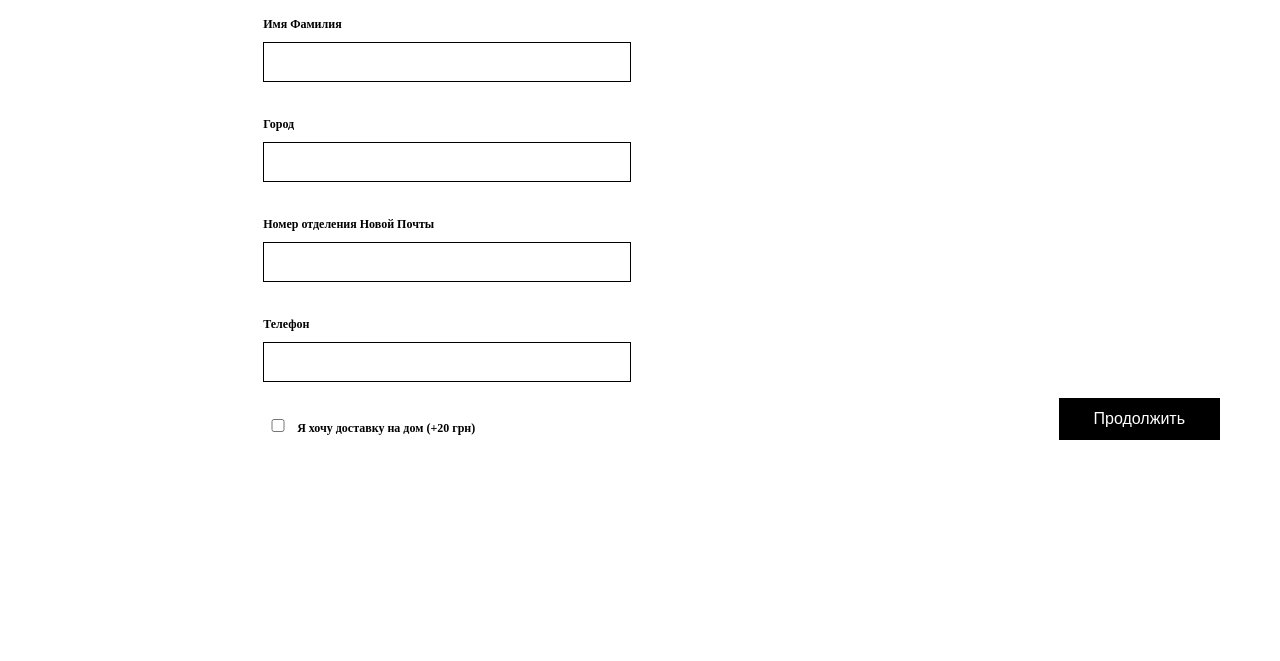
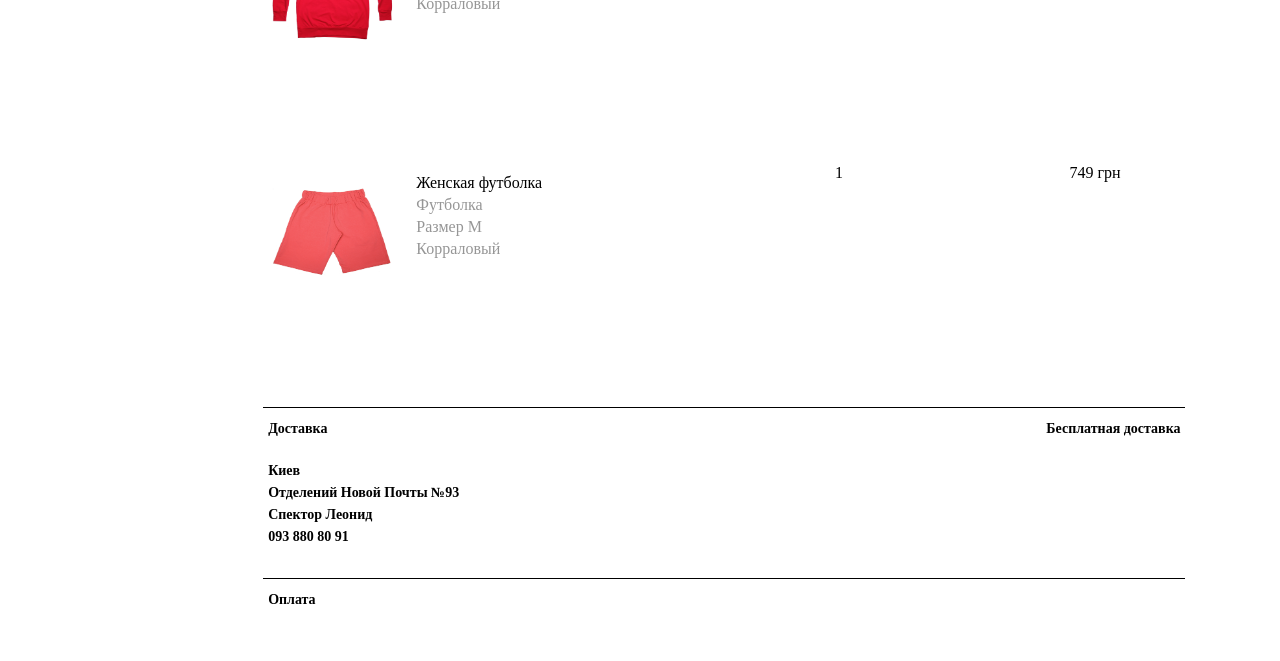
Before and after one commit to helldrummy/banan-store, a website: page offer/offer.html in a window 1280 px wide. Shown: the part 442-1103 px from the top of the page. Before the commit the page ends 926 px from the top, so only its background shows below. Drawn offline with Linux system fonts and the light colour scheme; a script that the page names is missing.

Commit message:
Add new styles and markup for offer-page

```diff
--- a/offer/offer.css
+++ b/offer/offer.css
@@ -4,6 +4,29 @@
 
 }
 
+.display-block {
+    display: block;
+}
+
+.display-none {
+    display: none;
+}
+
+.cell-10 {
+    width: 10%;
+}
+
+.cell-15 {
+    width: 15%;
+}
+
+.cell-25 {
+    width: 25%;
+}
+
+.cell-45 {
+    width: 45%;
+}
 /****************************************general styles*/
 /*******************************************************/
 /*****************************registration block markup*/
@@ -21,12 +44,12 @@
 
 .offer-block .offer-block__switch-item {
     font-size: 14px;
-    color: #969696;
+    color: #000000;
     font-weight: 600;
 }
 
 .offer-block .offer-block__switch-item_active {
-    color: #000000;
+    color: #969696;
 }
 
 .offer-block__header {
@@ -35,8 +58,9 @@
     margin: 0 0 30px 0;
 }
 
+/*************************************Input-block begin*/
 .offer-block .offer-block__input-block {
-    display: inline-block;
+    display: none;
     width: 30%
 }
 
@@ -49,12 +73,11 @@
     margin: 0 auto 30px;
 }
 
-.offer-block .offer-block__input_toggle {
+.offer-block .offer-block__input_shipping {
 
 }
 
-.offer-block .offer-block__input_hide {
-    display: none;
+.offer-block .offer-block__input_address {
 }
 
 .offer-block .offer-block__label {
@@ -74,26 +97,107 @@
 }
 
 .offer-block .offer-block__place_checkbox {
-    width: 30px;
+    width: 15px;
+    height: 15px;
+    border: 2px solid #000;
     display: inline-block;
 }
 
-.offer-block .offer-block__place_checkbox_active {
-
-}
-
 .offer-block .offer-block__button {
+    display: none;
     background: #000000;
     color: #ffffff;
     padding: 12px 35px;
     margin: 0 0 18px 0;
     border-style: none;
-    display: block;
     position: absolute;
     bottom: -100px;
     right: 60px;
+    cursor: pointer;
 }
 
+/***************************************Input-block end*/
+/*******************************************************/
+/**************************************Ware-block begin*/
+.offer-block .offer-block__wares {
+    width: 80%;
+    display: inline-block;
+}
+
+.offer-block .offer-block__top-wrap {
+    width: 100%;
+    margin: 0 0 35px 0;
+}
+
+.offer-block .offer-block__item-name {
+    display: inline-block;
+    font-weight: 600;
+}
+
+.offer-block .offer-block__ware-item {
+    min-height: 175px;
+    margin: 0 0 70px 0;
+}
+
+.offer-block .offer-block__ware-image {
+    max-width: 150px;
+}
+
+.offer-block .offer-block__ware-info {
+    display: inline-block;
+    padding: 10px 0 0 15px;
+}
+
+.offer-block .offer-block__text {
+
+}
+
+.offer-block .offer-block__text.offer-block__text_gray {
+    color: #969696;
+}
+
+.offer-block .offer-block__number {
+    display: inline-block;
+    vertical-align: top;
+}
+
+.offer-block .offer-block__total {
+    display: inline-block;
+    vertical-align: top;
+}
+
+/****************************************Ware-block end*/
+/*******************************************************/
+/**************************************Cell-block begin*/
+.cell {
+    position: relative;
+    border-top: 1px solid #000000;
+    padding: 10px 5px 30px;
+}
+
+.cell .cell__text {
+    font-size: 14px;
+    font-weight: 600;
+}
+
+.cell .cell__text.cell__text_name {
+    margin: 0 0 20px 0;
+}
+
+.cell .cell__text.cell__text_side-text {
+    position: absolute;
+    width: 99%;
+    top: 10px;
+    text-align: right;
+}
+
+.cell .cell__user-info {
+
+}
+
+
+/****************************************Cell-block end*/
+/*******************************************************/
 /*****************************registration block markup*/
 /*******************************************************/
 /*****************************************mobile styles*/
--- a/offer/offer.html
+++ b/offer/offer.html
@@ -53,7 +53,7 @@
     </div>
 
     <div class="offer-block__input-block">
-        <form id="offer" class="offer-block__form" action="">
+        <form id="offer" class="offer-block__form offer-block__toggle" action="">
             <div class="offer-block__input">
                 <label class="offer-block__label">E-mail</label>
                 <input required type="email" class="offer-block__place">
@@ -67,11 +67,11 @@
                 <label class="offer-block__label">Город</label>
                 <input required type="text" class="offer-block__place">
             </div>
-            <div class="offer-block__input offer-block__input_toggle">
+            <div class="offer-block__input offer-block__input_shipping">
                 <label class="offer-block__label">Номер отделения Новой Почты</label>
                 <input required type="text" class="offer-block__place">
             </div>
-            <div class="offer-block__input offer-block__input_hide">
+            <div class="offer-block__input offer-block__input_address display-none">
                 <label class="offer-block__label">Адрес доставки</label>
                 <input required type="text" class="offer-block__place">
             </div>
@@ -85,7 +85,51 @@
             </div>
         </form>
     </div>
-    <input form="offer" type="submit" value="Продолжить" class="offer-block__button">
+    <input form="offer" type="submit" value="Продолжить" class="offer-block__button offer-block__toggle">
+    <!----------------------------------------------------------------------------------------------------------------->
+    <div class="offer-block__wares">
+        <div class="offer-block__top-wrap">
+            <p class="offer-block__item-name cell-15">Вещь</p>
+            <p class="offer-block__item-name cell-45">Описание</p>
+            <p class="offer-block__item-name cell-25">Количество</p>
+            <p class="offer-block__item-name cell-10">Всего</p>
+        </div>
+        <div class="offer-block__ware-item">
+            <img src="images/banan-man-sweatshirt_corral.jpg" alt="" class="offer-block__ware-image float_left cell-15">
+            <div class="offer-block__ware-info cell-45">
+                <p class="offer-block__text">Женская футболка</p>
+                <p class="offer-block__text offer-block__text_gray">Футболка</p>
+                <p class="offer-block__text offer-block__text_gray">Размер М</p>
+                <p class="offer-block__text offer-block__text_gray">Корраловый</p>
+            </div>
+            <p class="offer-block__number cell-25">1</p>
+            <div class="offer-block__total cell-10">749 грн</div>
+        </div>
+        <div class="offer-block__ware-item">
+            <img src="images/banan-man-shorts_peach.jpg" alt="" class="offer-block__ware-image float_left cell-15">
+            <div class="offer-block__ware-info cell-45">
+                <p class="offer-block__text">Женская футболка</p>
+                <p class="offer-block__text offer-block__text_gray">Футболка</p>
+                <p class="offer-block__text offer-block__text_gray">Размер М</p>
+                <p class="offer-block__text offer-block__text_gray">Корраловый</p>
+            </div>
+            <p class="offer-block__number cell-25">1</p>
+            <div class="offer-block__total cell-10">749 грн</div>
+        </div>
+        <div class="cell">
+            <p class="cell__text cell__text_name">Доставка</p>
+            <div class="cell__user-info">
+                <p class="cell__text">Киев</p>
+                <p class="cell__text">Отделений Новой Почты №93</p>
+                <p class="cell__text">Спектор Леонид</p>
+                <p class="cell__text">093 880 80 91</p>
+            </div>
+            <p class="cell__text cell__text_side-text">Бесплатная доставка</p>
+        </div>
+        <div class="cell">
+            <p class="cell__text cell__text_name">Оплата</p>
+        </div>
+    </div>
 </div>
 <!-------------------------------------------registration block end---------------------------------------------------->
 <!--------------------------------------------------------------------------------------------------------------------->
--- a/offer/offer.js
+++ b/offer/offer.js
@@ -1,17 +1,20 @@
+function checkBoxIsActive(checkElement, elementActiveClass, hidingElement, showElement) {
+    if ($(checkElement).hasClass(elementActiveClass)) {
+        $(hidingElement).toggleClass('display-none');
+        $(showElement).toggleClass('display-none');
+    }
+}
 
 function checkboxActivation(checkboxElement, checkboxActiveClass) {
     $(checkboxElement).on('click', function () {
-        $(this).toggleClass(checkboxActiveClass)
+        $(this).toggleClass(checkboxActiveClass);
+        checkBoxIsActive(
+            '.offer-block__place_checkbox',
+            'active',
+            '.offer-block__input_shipping',
+            '.offer-block__input_address'
+        );
     });
 }
 
-
-function checkBoxIsActive(checkElement, ElementActiveClass, hidingElement, showElement) {
-    if ($(checkElement).hasClass(ElementActiveClass)) {
-        $(hidingElement).hide();
-        $(showElement).show();
-    }
-}
-
-checkBoxIsActive('.offer-block__place_checkbox', 'offer-block__place_checkbox_active', '.offer-block__input_toggle', '.offer-block__input_hide');
-checkboxActivation('.offer-block__place_checkbox', 'offer-block__place_checkbox_active');
+checkboxActivation('.offer-block__place_checkbox', 'active');
```
Also changed, not shown: offer/images/banan-man-shorts_peach.jpg (added), offer/images/banan-man-sweatshirt_corral.jpg (added), 1 other file.
